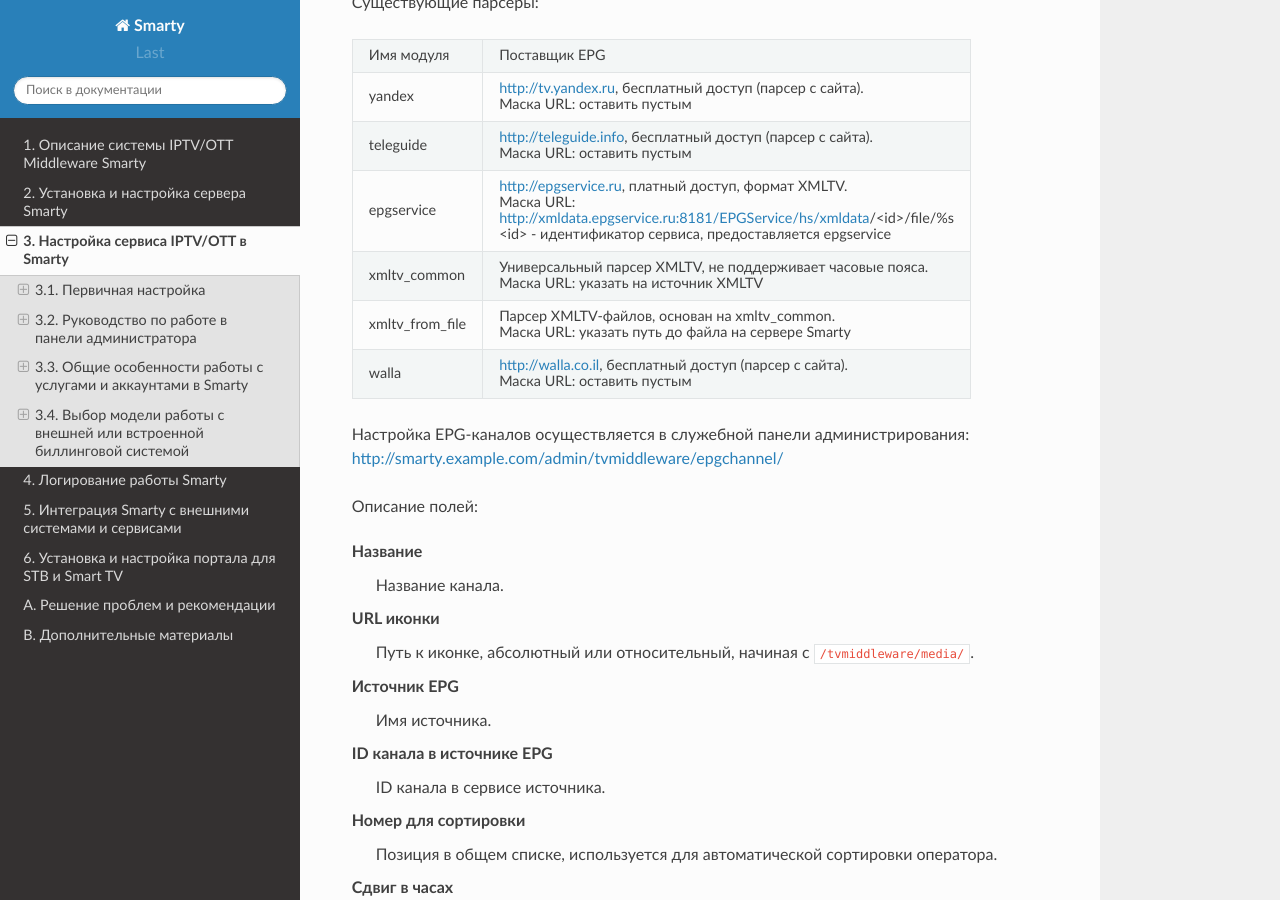
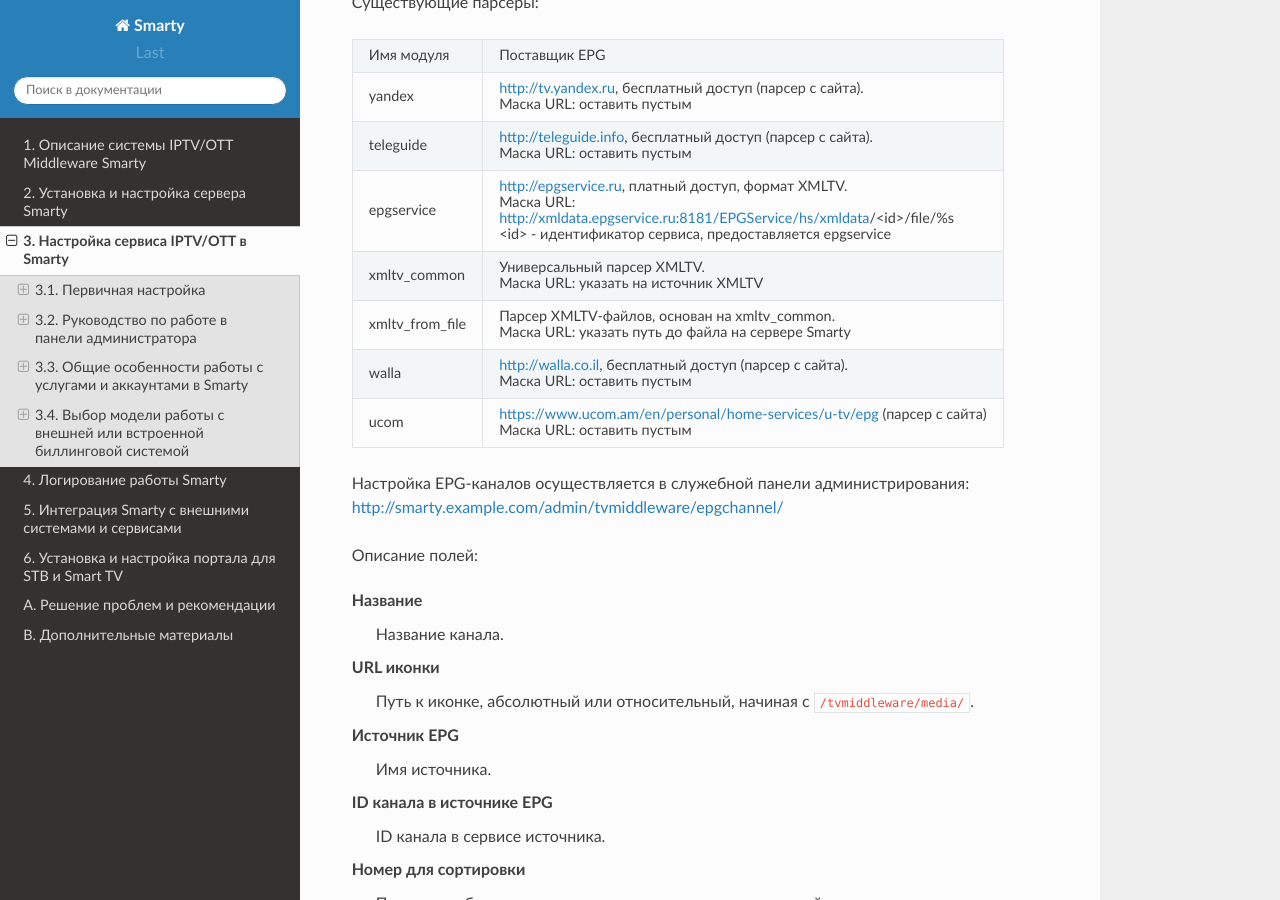
Before and after one commit to sergey-yakovlev/smarty-docs, a Sphinx documentation site: the page built from source/service_configuration.rst, in a window 1280 px wide and 900 px high, scrolled down 3448 px. Built offline with Sphinx 7.4.7 and the Read the Docs theme 2.0.0, drawn with Linux system fonts in a browser that asks for light colours.

Commit message:
Add ucom EPG parser

```diff
--- a/source/service_configuration.rst
+++ b/source/service_configuration.rst
@@ -176,7 +176,7 @@ http://smarty.example.com/admin/tvmiddleware/epgsource/
 |                 |                                                                                 |
 |                 | <id> - идентификатор сервиса, предоставляется epgservice                        |
 +-----------------+---------------------------------------------------------------------------------+
-| xmltv_common    | Универсальный парсер XMLTV, не поддерживает часовые пояса.                      |
+| xmltv_common    | Универсальный парсер XMLTV.                                                     |
 |                 |                                                                                 |
 |                 | Маска URL: указать на источник XMLTV                                            |
 +-----------------+---------------------------------------------------------------------------------+
@@ -185,6 +185,10 @@ http://smarty.example.com/admin/tvmiddleware/epgsource/
 |                 | Маска URL: указать путь до файла на сервере Smarty                              |
 +-----------------+---------------------------------------------------------------------------------+
 | walla           | http://walla.co.il, бесплатный доступ (парсер с сайта).                         |
+|                 |                                                                                 |
+|                 | Маска URL: оставить пустым                                                      |
++-----------------+---------------------------------------------------------------------------------+
+| ucom            | https://www.ucom.am/en/personal/home-services/u-tv/epg (парсер с сайта)         |
 |                 |                                                                                 |
 |                 | Маска URL: оставить пустым                                                      |
 +-----------------+---------------------------------------------------------------------------------+
```
